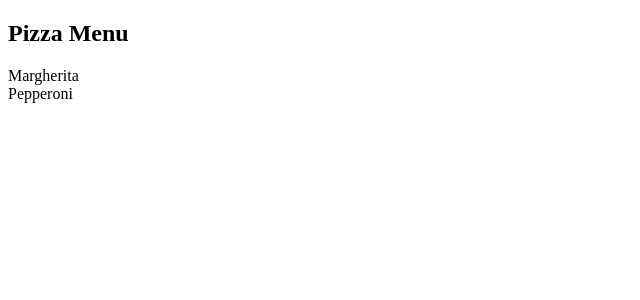
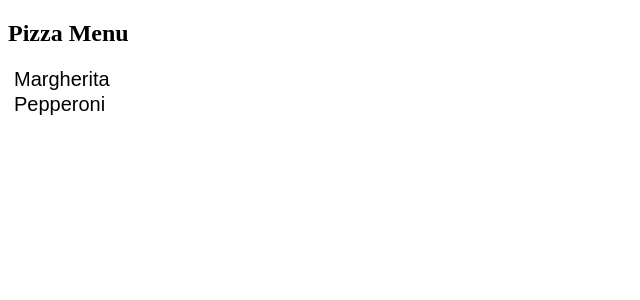
Before and after one commit to nakis93/pizza-menu, an Angular app: page / in a window 1280 px wide. Shown: the top 300 px of the page, without its empty margins (0-640 px from the left). Built offline with nearby package versions, Linux system fonts and the light colour scheme.

Commit message:
wip: change the data injection method from parent to child to reduce parent's component logic

```diff
--- a/src/app/components/menu/menu-item/menu-item.component.html
+++ b/src/app/components/menu/menu-item/menu-item.component.html
@@ -1,18 +1,17 @@
 <div class="menu-item">
-    <button class="menu-item-header" type="button" [attr.aria-expanded]="isOpen"
-        [attr.aria-controls]="'section-' + item.itemId" id="accordion-header-{{ item.itemId }}"
-        (click)="toggleAccordion()">
+    <button class="menu-item-header" type="button" [attr.aria-expanded]="isOpen" (click)="toggleAccordion()">
         {{ item.name }}
     </button>
-    <section [id]="'section-' + item.itemId" class="menu-item-body" role="region"
-        [attr.aria-labelledby]="'accordion-header-' + item.itemId" [hidden]="!isOpen">
-        <div *ngFor="let size of sizes" class="row">
+    <section class="menu-item-body" role="region" [hidden]="!isOpen">
+        @for(size of sizePrices; track size.sizeId) {
+        <div class="row">
             <app-checkbox [ngModel]="isSizeEnabled(size.sizeId)" (ngModelChange)="onSizeToggled(size.sizeId, $event)">
             </app-checkbox>
-            <app-number-input [disabled]="!isSizeEnabled(size.sizeId)" [ngModel]="getPrice(size.sizeId)"
+            <app-number-input [disabled]="!isSizeEnabled(size.sizeId)" [ngModel]="size.price"
                 (ngModelChange)="onPriceChanged(size.sizeId, $event)">
             </app-number-input>
         </div>
+        }
         @if(hasChanges)
         {
         <button type="button" class="undo-button" (click)="undoChanges()">
--- a/src/app/components/menu/menu.component.html
+++ b/src/app/components/menu/menu.component.html
@@ -2,10 +2,9 @@
     <h1 id="menuTitle">Pizza Menu</h1>
     <div role="list" aria-label="Pizza list">
         @for (pizzaItem of pizzaItems; track pizzaItem.itemId) {
-        <!-- <app-menu-item [item]="pizzaItem.item" [prices]="pizzaItem.prices" [sizes]="(viewModel$ | async)!.sizes"
-            (itemUpdated)="onItemUpdated(pizzaItem.item.itemId, $event)">
-        </app-menu-item> -->
-        <div>{{pizzaItem.name}}</div>
+        <app-menu-item [item]="pizzaItem" [sizePrices]="pizzaItem.sizes">
+        </app-menu-item>
+        <!-- <div>{{pizzaItem.name}}</div> -->
         }
     </div>
 </section>
```
Also changed, not shown: src/app/components/menu/menu-item/menu-item.component.ts (+8 -3 lines), src/app/components/menu/menu.component.ts (+3 -5 lines).
